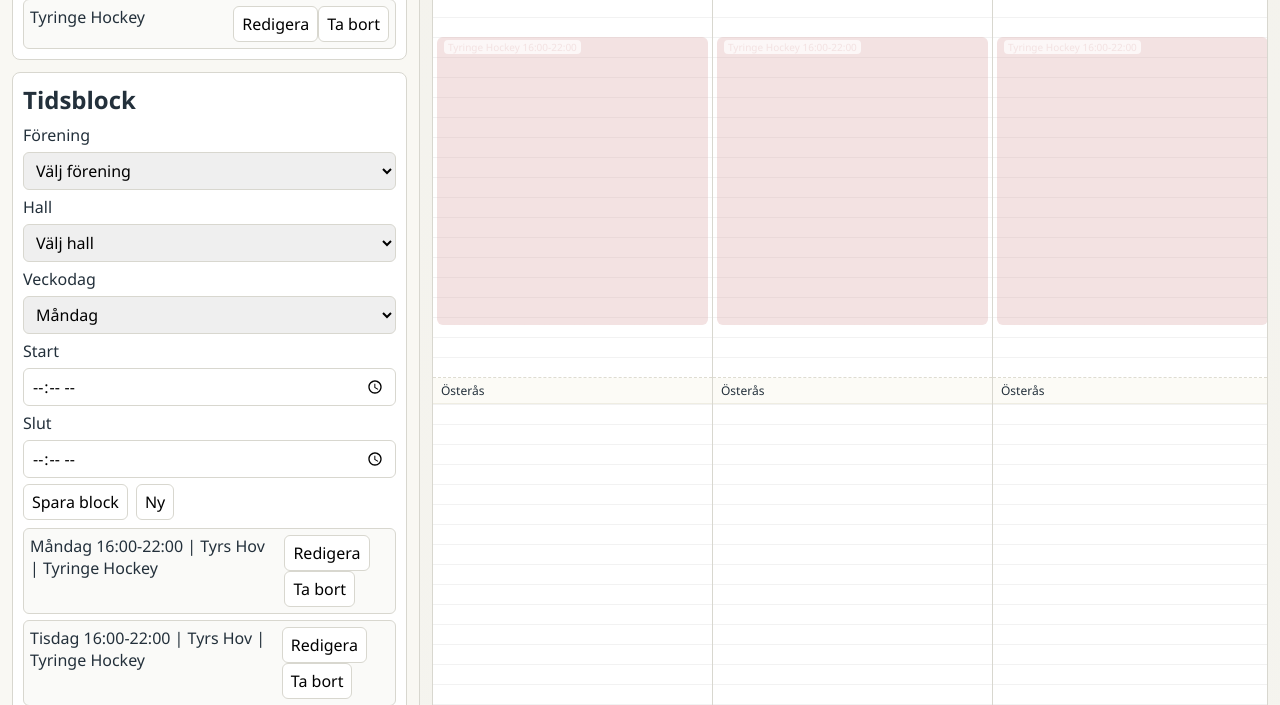
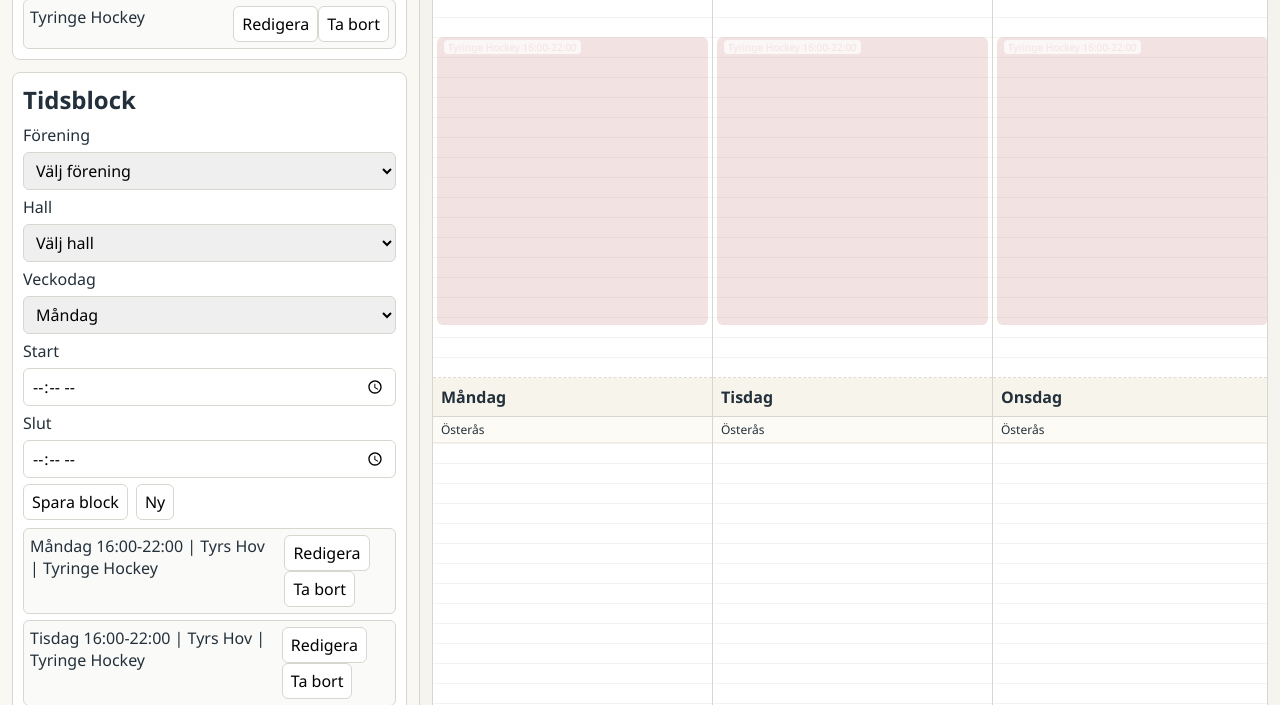
Before and after one commit to latisen/bookingscheduler, a Flask app: page / in a window 1280 px wide. Shown: the part 667-1372 px from the top of the page. Run offline with Flask 3, Linux system fonts and the light colour scheme; some libraries are stand-ins or nearby versions.

Commit message:
Refactor day header rendering in app.js to use inline styles and improve layout consistency

```diff
--- a/static/css/styles.css
+++ b/static/css/styles.css
@@ -152,6 +152,12 @@ button:hover {
   z-index: 2;
 }
 
+.day-header-inline {
+  position: static;
+  top: auto;
+  z-index: 0;
+}
+
 .hall-lane {
   border-bottom: 1px dashed #dedcd1;
 }
--- a/static/js/app.js
+++ b/static/js/app.js
@@ -299,14 +299,14 @@ function renderBoard() {
     const col = document.createElement("div");
     col.className = "day-col";
 
-    const head = document.createElement("div");
-    head.className = "day-header";
-    head.textContent = WEEKDAYS[day];
-    col.appendChild(head);
-
     for (const hall of state.data.halls) {
       const hallWrap = document.createElement("div");
       hallWrap.className = "hall-lane";
+
+      const dayHead = document.createElement("div");
+      dayHead.className = "day-header day-header-inline";
+      dayHead.textContent = WEEKDAYS[day];
+      hallWrap.appendChild(dayHead);
 
       const hallHead = document.createElement("div");
       hallHead.className = "hall-header";
```
